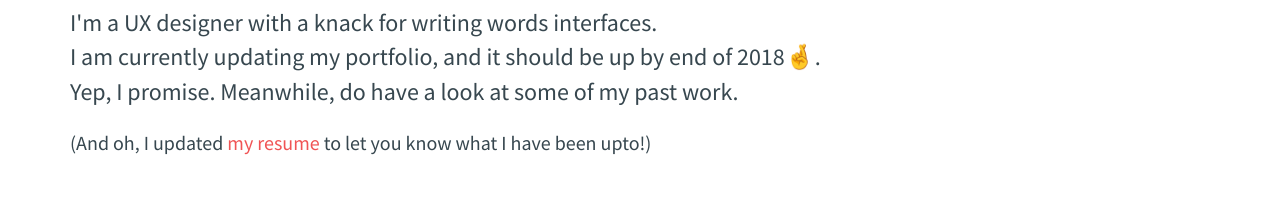
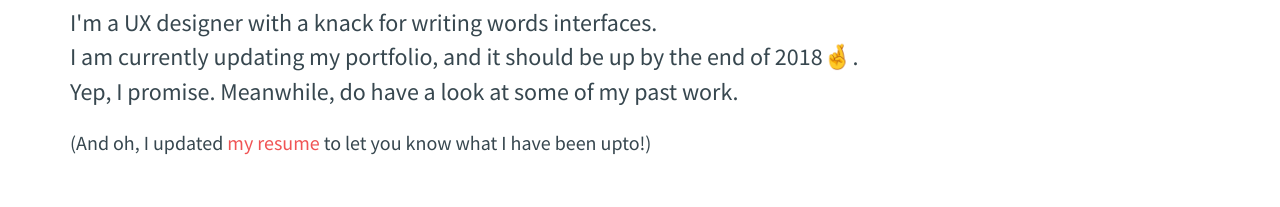
Before and after one commit to chhavijustme/chhavijustme.github.io, a website: page index.html in a window 1280 px wide. Shown: the part 261-468 px from the top of the page. Drawn offline with nearby package versions, Linux system fonts and the light colour scheme.

Commit message:
Fix a typo

```diff
--- a/index.html
+++ b/index.html
@@ -79,7 +79,7 @@
                             <br>
                             <br>
                             <br>
-                            <span class="align left" style="font-size:24px">I'm a UX designer with a knack for writing words interfaces.<br>I am currently updating my portfolio, and it should be up by end of 2018🤞.
+                            <span class="align left" style="font-size:24px">I'm a UX designer with a knack for writing words interfaces.<br>I am currently updating my portfolio, and it should be up by the end of 2018🤞.
                                 <br>Yep, I promise. Meanwhile, do have a look at some of my past work. <br>
                                 <span class="align left" style="padding-top:20px; font-size:20px;"> (And oh, I updated <a href="https://drive.google.com/file/d/0B0y38_9BqoYoZjFPVGxFTDRvZzg/view" target="_blank">my resume</a> to let you know what I have been upto!)</span>
 
```
